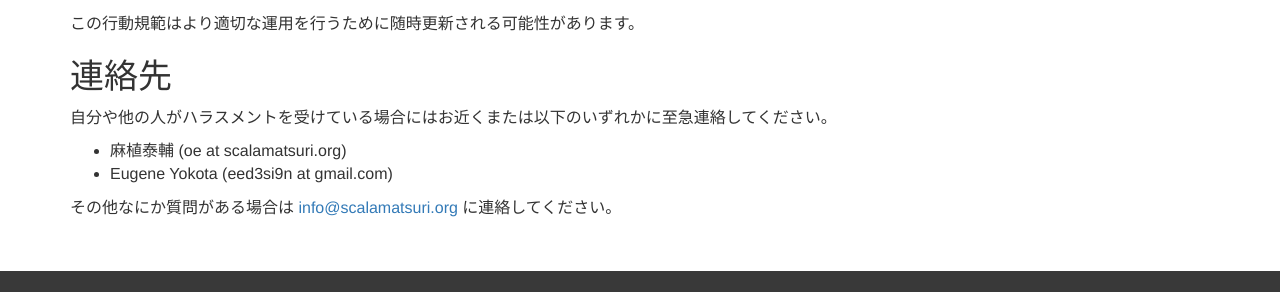
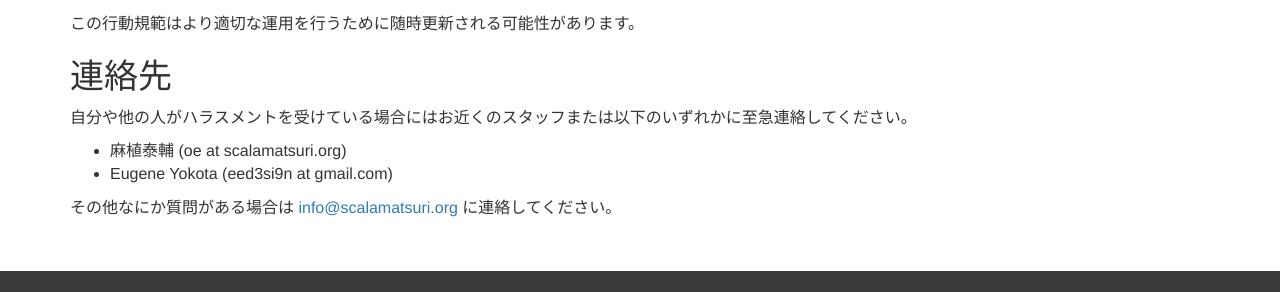
Before and after one commit to scalajp/2016.scalamatsuri.org, a Jekyll site: the page built from ja/code-of-conduct/index.html, in a window 1280 px wide and 1241 px high. Shown: the part 830-1122 px from the top of the window. Built offline with Jekyll 4.4.1, drawn with Linux system fonts in a browser that asks for light colours; nearby versions of some CDN libraries; comment, search, counter and statistics services are not loaded.

Commit message:
行動規範の文章（日本語版）のミス修正

```diff
--- a/ja/code-of-conduct/index.html
+++ b/ja/code-of-conduct/index.html
@@ -1,9 +1,7 @@
 ---
 title: 行動規範
 ---
-
 <h1>行動規範</h1>
-
 <p>
   Scala Matsuri は、様々な地域やコミュニティから集う技術者に対して開かれたカンファレンスを目指しています。特に、性別や人種など、多様な背景を持つ人々が互いに敬意を払って楽しい時間を過ごせるよう、当カンファレンスでは、発表者や参加者、スポンサーの皆様に以下の行動規範を守っていただくようにお願いしています。
 </p>
@@ -39,7 +37,7 @@ title: 行動規範
 </p>
 <h2>連絡先</h2>
 <p>
-  自分や他の人がハラスメントを受けている場合にはお近くまたは以下のいずれかに至急連絡してください。
+  自分や他の人がハラスメントを受けている場合にはお近くのスタッフまたは以下のいずれかに至急連絡してください。
   <ul>
     <li>麻植泰輔 (oe at scalamatsuri.org)</li>
     <li>Eugene Yokota (eed3si9n at gmail.com)</li>
```
